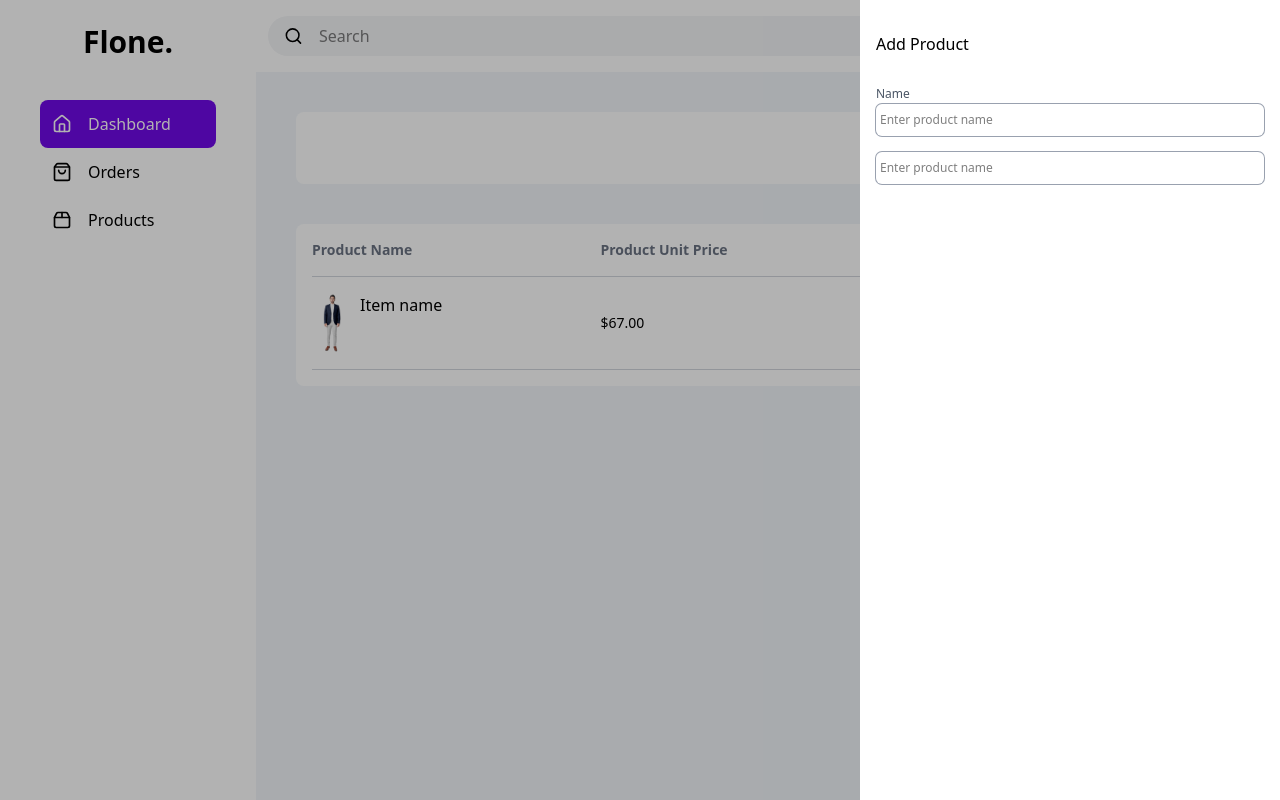
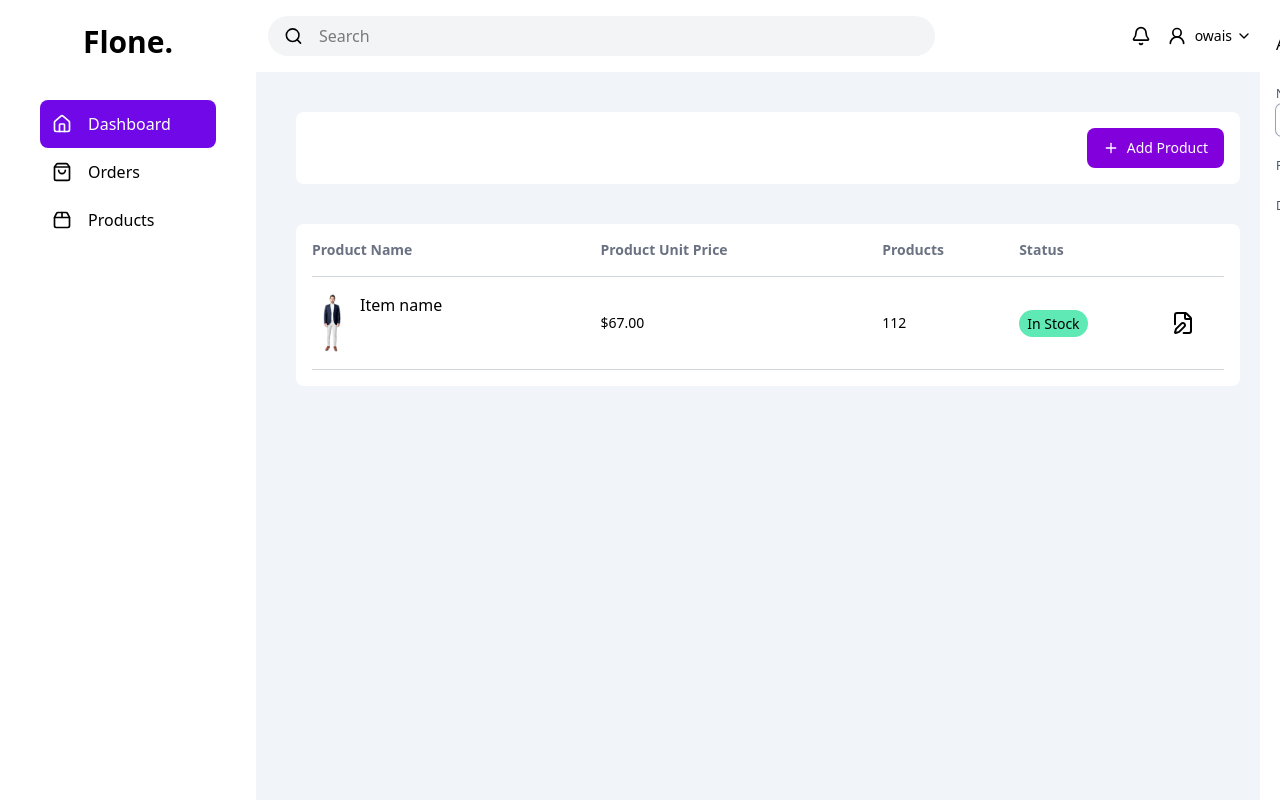
Before and after one commit to owais3536/Flone., a React (Vite) app in the folder client/: page /dashboard/products in a window 1280 px wide. Built offline with nearby package versions, Linux system fonts and the light colour scheme.

Commit message:
Modified

```diff
--- a/client/src/components/AddProduct.jsx
+++ b/client/src/components/AddProduct.jsx
@@ -1,15 +1,15 @@
 
 const AddProduct = ({ addProduct, setAddProduct }) => {
-    console.log(addProduct);
+
     return <>
         <div
             onClick={() => setAddProduct(!addProduct)}
             className={`fixed top-0 right-0 w-full h-full bg-black/30 transition-all duration-300 ease-in-out z-40
-                ${addProduct ? "opacity-0 pointer-events-none" : "opacity-100 pointer-events-auto"}`}
+                ${addProduct ? "opacity-100 pointer-events-auto" : "opacity-0 pointer-events-none"}`}
         ></div>
         <aside
             className={`fixed top-0 h-full w-[420px] bg-white px-4 z-50 transition-all duration-300 ease-in-out py-8
-                ${addProduct ? "-right-100" : "right-0"}`}
+                ${addProduct ? "right-0" : "-right-100"}`}
         >
             <h2>Add Product</h2>
 
@@ -22,12 +22,12 @@ const AddProduct = ({ addProduct, setAddProduct }) => {
                 />
             </div>
             <div className="mt-4">
-                <label className="text-xs text-gray-600"></label>
-                <input
-                    type="text"
-                    placeholder="Enter product name"
-                    className="w-full px-1 py-2 text-xs ring ring-gray-400 outline-none rounded-md"
-                />
+                <label className="text-xs text-gray-600">Product Price</label>
+                <input type="text" />
+            </div>
+            <div className="mt-4">
+                <label className="text-xs text-gray-600">Discount Price</label>
+                <input type="text" />
             </div>
         </aside>
     </>;
```
